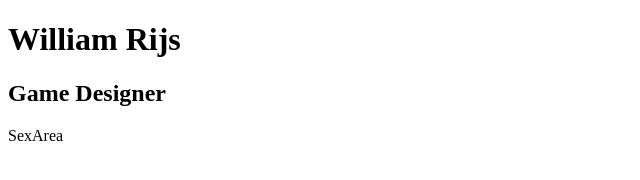
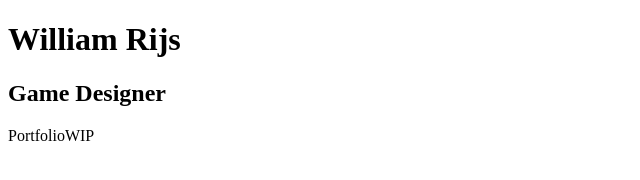
Before and after one commit to Zeusaroonee/Zeusaroonee.github.io, a plain HTML site: page index.html in a window 1280 px wide. Shown: the full height of the page, 0-640 px from the left. Drawn offline with Linux system fonts and the light colour scheme.

Commit message:
Update index.html

```diff
--- a/index.html
+++ b/index.html
@@ -7,6 +7,6 @@
 
 <h1>William Rijs</h1>
 <h2>Game Designer</h2>
-<p>SexArea</p>
+<p>PortfolioWIP</p>
 </body>
 </html>
```
